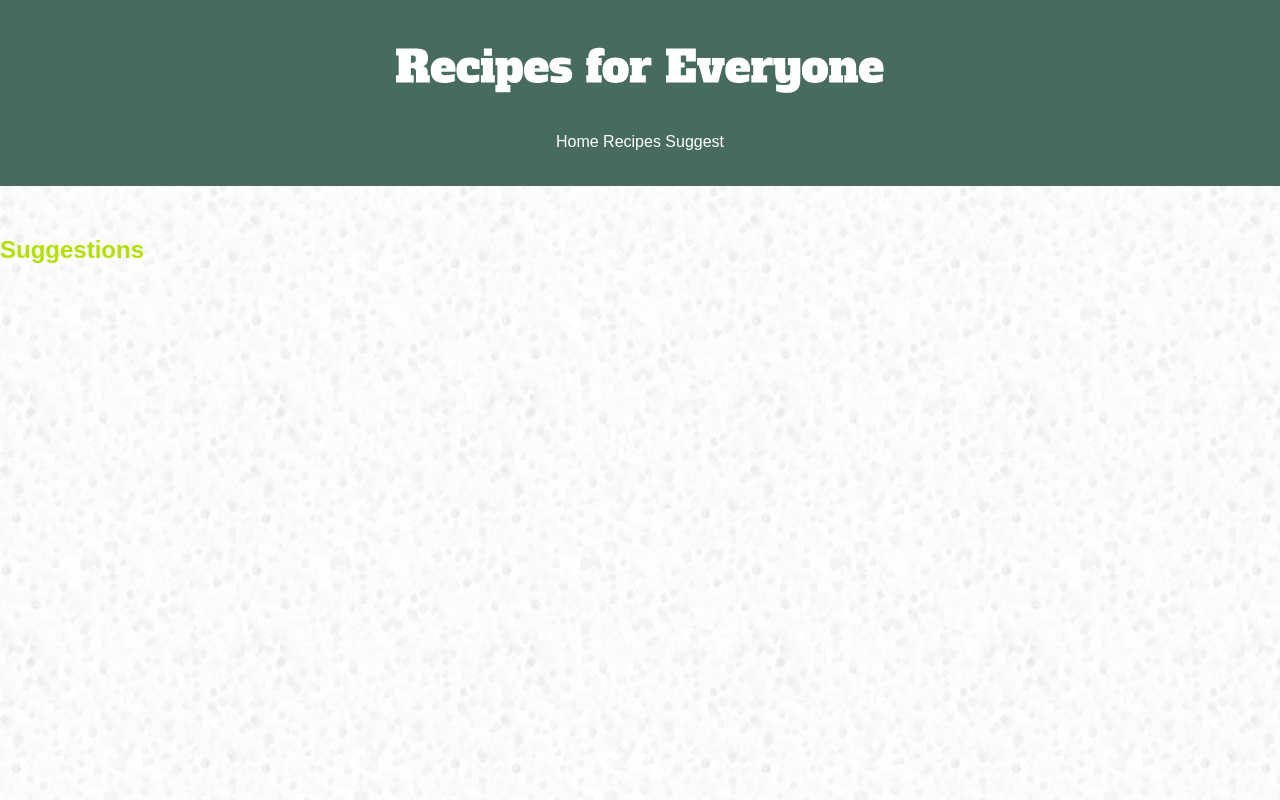
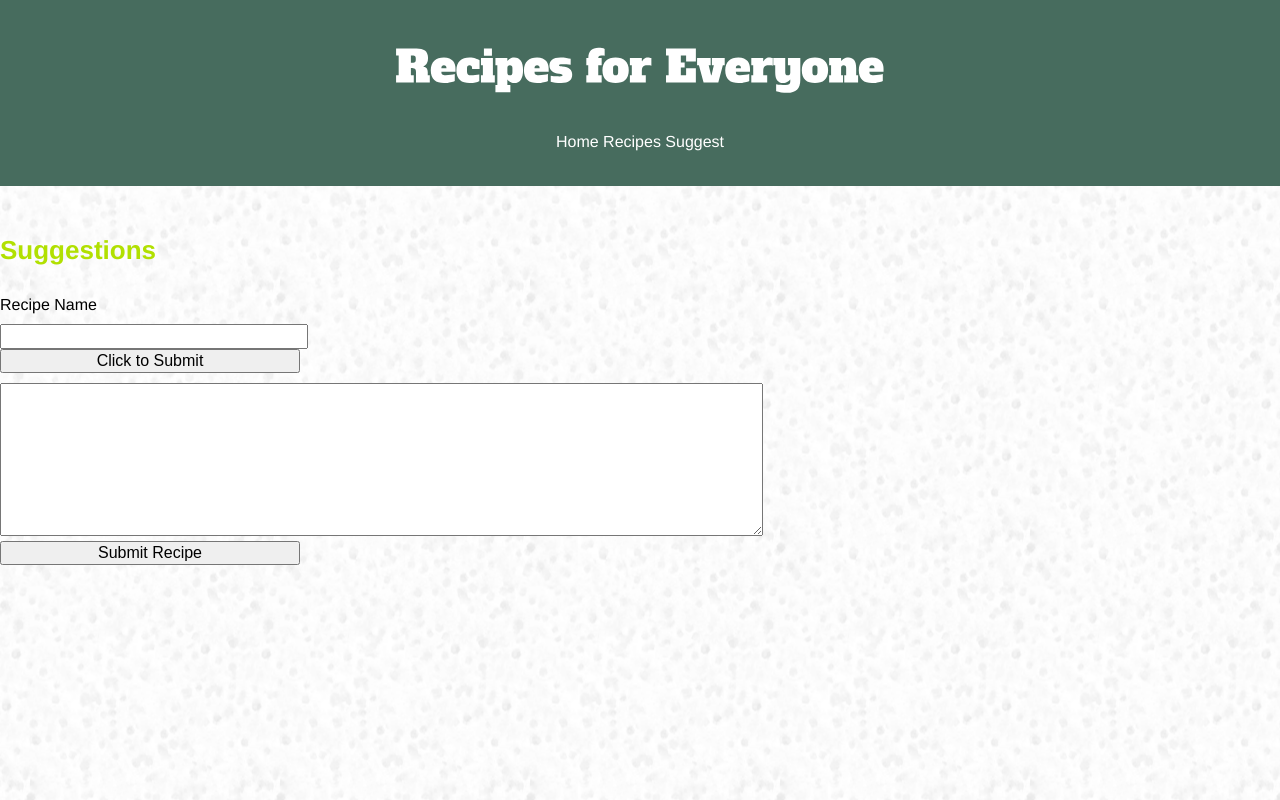
Before and after one commit to JavierStambuk/Practice-1, a plain HTML site: page suggest.html in a window 1280 px wide. Drawn offline with Linux system fonts and the light colour scheme.

Commit message:
adding forms

```diff
--- a/css/style.css
+++ b/css/style.css
@@ -1,5 +1,13 @@
 
 body{
+  font-family: Helvetica, Arial, "Times New Roman", sam-serif;
+}
+html, body, h1, h2, h3, p, ol, ul, li, a{
+  padding: 0;
+  border: 0;
+  margin: 0;
+  font-size: 100%;
+  font: inheret;
 }
 ul{
   list-style: none;
@@ -13,10 +21,27 @@ h3{
   border-bottom: 1px solid #000000;
   padding-bottom: 5px;
   color: #B1E001;
+  font-size: 20px;
+  font-weight: bold;
 }
 h2{
   margin: 50px 0 30px 0;
   color: #B1E001;
+  font-size: 26px;
+  font-weight: bold;
+}
+p{
+  line-height: 25px;
+}
+label, input{
+  display: block;
+}
+label{
+  margin-bottom: 10px;
+}
+input{
+  width: 300px;
+  margin-bottom: 25px;
 }
 .header h1{
   margin: 0;
@@ -41,6 +66,9 @@ h2{
 .main-content{
   width: 600px;
   margin: 0 auto;
+}
+.main-content li{
+  line-height: 25px;
 }
 .home_ingredients{
   list-style: disc;
@@ -70,13 +98,17 @@ h2{
 }
 .recipes-list img{
   float: left;
-  max-width: 200px;
+  max-height: 95px;
+  padding-right: 20px;
 }
 .recipes-list p{
   margin: 10px;
 }
 .recipes-list-tittle{
   border-bottom: 0;
+}
+.recipes-list-tittle{
+  margin: 20px 0 0 0;
 }
 .photo-sec{
   margin-top: 50px;
--- a/suggest.html
+++ b/suggest.html
@@ -15,6 +15,18 @@
         <li><a href="suggest.html">Suggest</a></li>
       </ul>
     </div>
-    <h2>Suggestions</h2>
+    <div class="suggest_form">
+      <h2>Suggestions</h2>
+      <form>
+        <label for="recipe-name">Recipe Name</label>
+        <input type="text" id="recipe-name">
+        <input type="submit" value="Click to Submit">
+      </form>
+      <form>
+        <label for="ingredients"></label>
+        <textarea id:"ingredients" rows="8" cols="80"></textarea>
+        <input type="submit" value="Submit Recipe">
+      </form>
+    </div>
   </body>
 </html>
```
